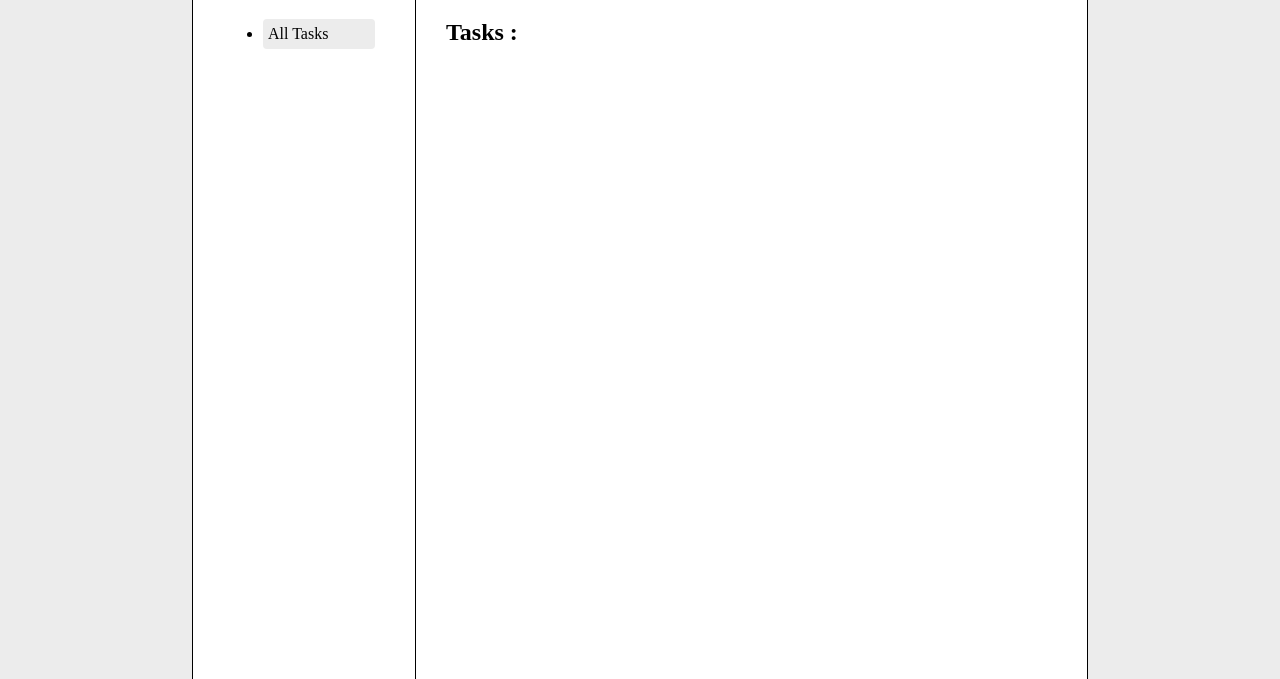
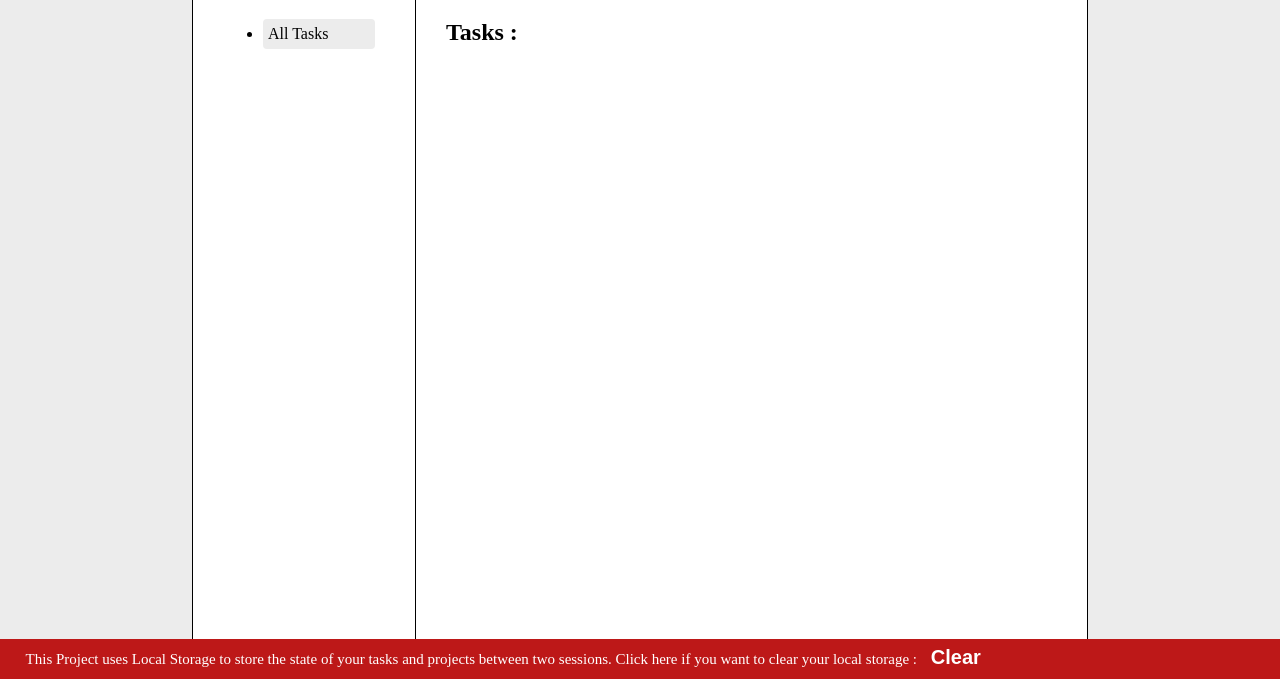
Before and after one commit to mczaba/to-do-list, a plain HTML site: page index.html in a window 1280 px wide. Shown: the part 121-800 px from the top of the page. Drawn offline with Linux system fonts and the light colour scheme.

Commit message:
added footer with clear local storage button

```diff
--- a/index.html
+++ b/index.html
@@ -52,5 +52,11 @@
         <div id="projectList">test</div>
         <div id="projectView">test</div>
     </div>
+    <div id="footer">
+        <span>This Project uses Local Storage to store the state of your tasks and
+            projects between two sessions. Click here if you want to clear your
+            local storage : </span>
+        <button id="clearStorage">Clear</button>
+    </div>
     <script src="main.js"></script>
 </body>
--- a/style.css
+++ b/style.css
@@ -149,3 +149,32 @@ li {
     left: 1100px;
     color:white;
 }
+
+#footer {
+    background-color: rgb(189, 24, 24);
+    color: white;
+    width: 100%;
+    height: 40px;
+    line-height: 40px;
+    position: fixed;
+    bottom:0;
+    z-index: 1;
+}
+#footer span{
+    padding-left: 2%;
+    font-size: 15px;
+}
+
+#clearStorage {
+    padding-left: 10px;
+    display: inline;
+    background-color:#bd1818;
+    border: 0;
+    color:white;
+    font-size: 20px;
+    font-weight: bold;
+}
+
+#clearStorage:hover {
+    cursor: pointer;
+}
```
Also changed, not shown: main.js.
